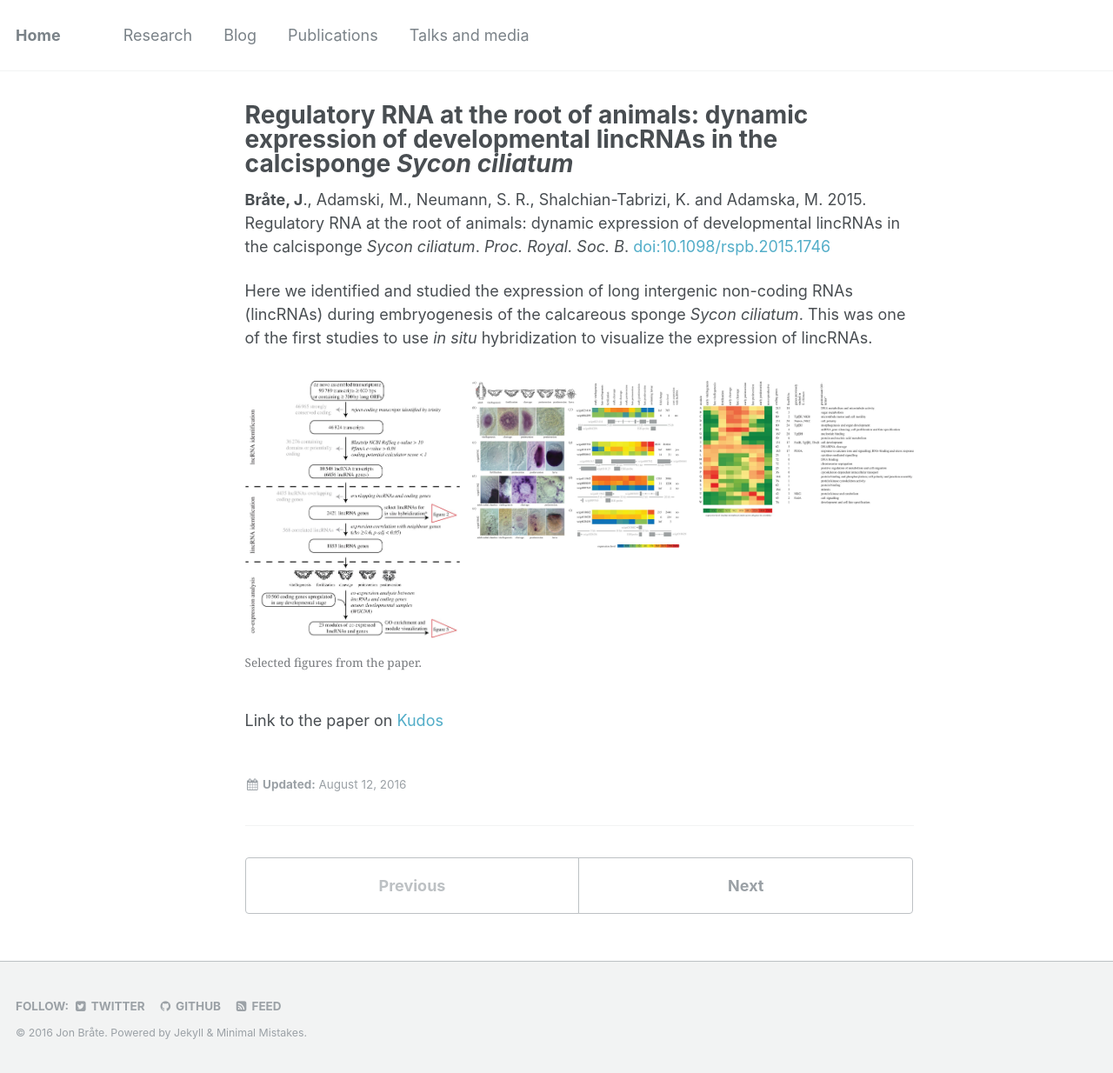
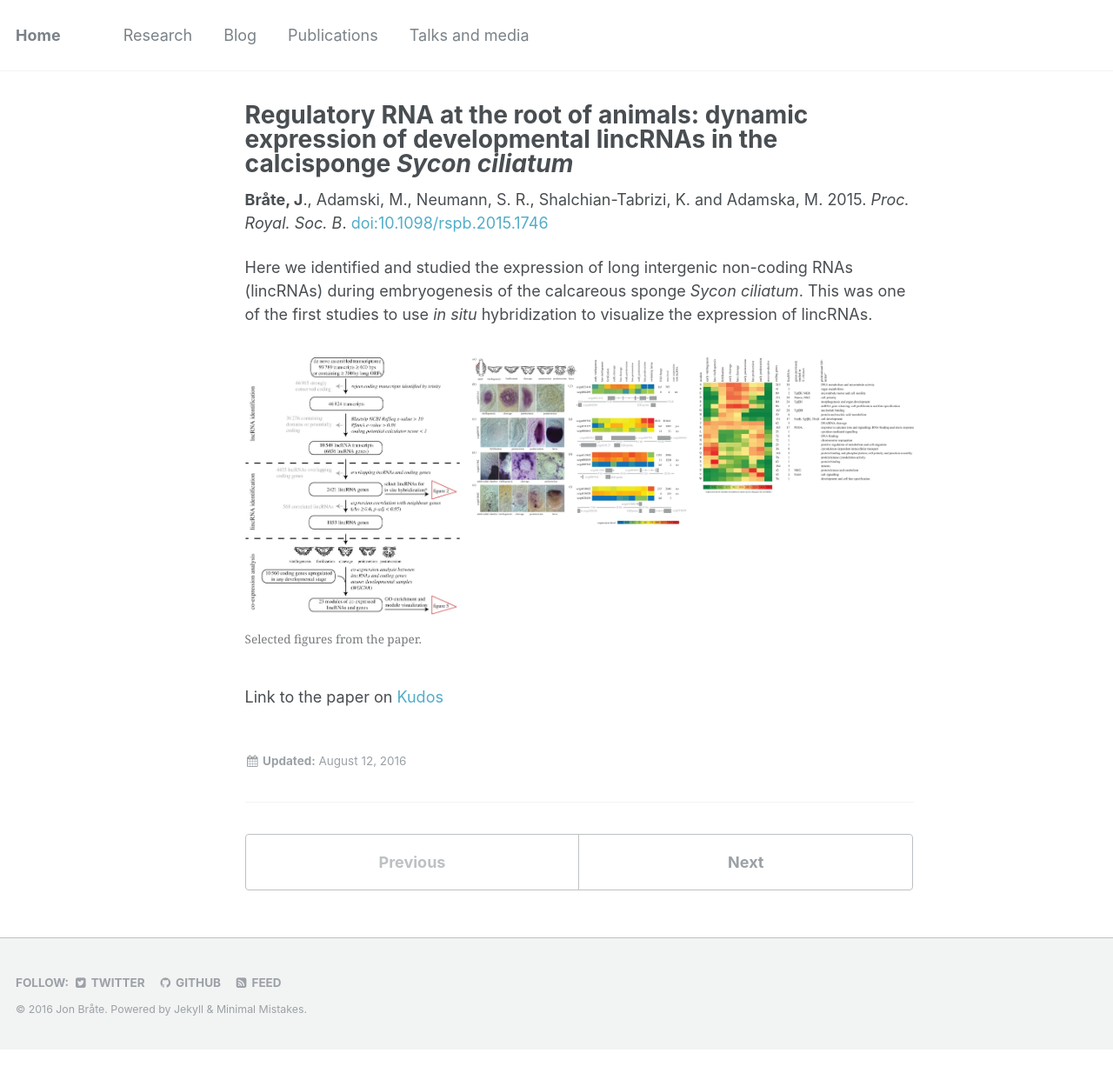
Before and after one commit to pjpaulpj/jonbra.github.io, a Jekyll site: the page built from _publications/2015-proceedings.md, in a window 1280 px wide. Shown: the whole page at 87% size. Built offline with Jekyll 4.4.1, drawn with Linux system fonts in a browser that asks for light colours; after the commit the page ends 1207 px from its top, so only the background shows below that.

Commit message:
removed title

```diff
--- a/_publications/2015-proceedings.md
+++ b/_publications/2015-proceedings.md
@@ -15,7 +15,7 @@ gallery:
     alt: "co-expression module"
 ---
 
-**Bråte, J**., Adamski, M., Neumann, S. R., Shalchian-Tabrizi, K. and Adamska, M. 2015. Regulatory RNA at the root of animals: dynamic expression of developmental lincRNAs in the calcisponge *Sycon ciliatum*. *Proc. Royal. Soc. B*. [doi:10.1098/rspb.2015.1746](http://rspb.royalsocietypublishing.org/content/282/1821/20151746)
+**Bråte, J**., Adamski, M., Neumann, S. R., Shalchian-Tabrizi, K. and Adamska, M. 2015. *Proc. Royal. Soc. B*. [doi:10.1098/rspb.2015.1746](http://rspb.royalsocietypublishing.org/content/282/1821/20151746)
 
 Here we identified and studied the expression of long intergenic non-coding RNAs (lincRNAs) during embryogenesis of the calcareous sponge *Sycon ciliatum*. This was one of the first studies to use *in situ* hybridization to visualize the expression of lincRNAs.
 
```
